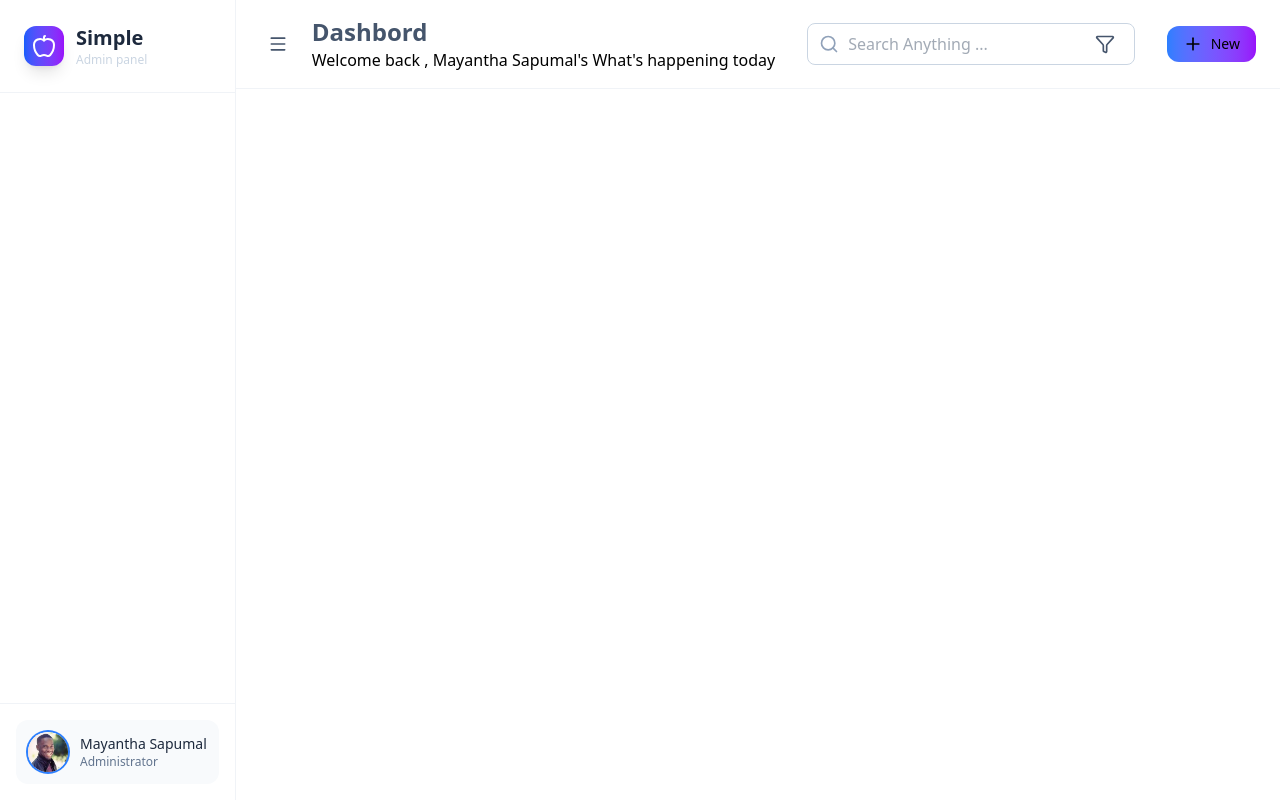
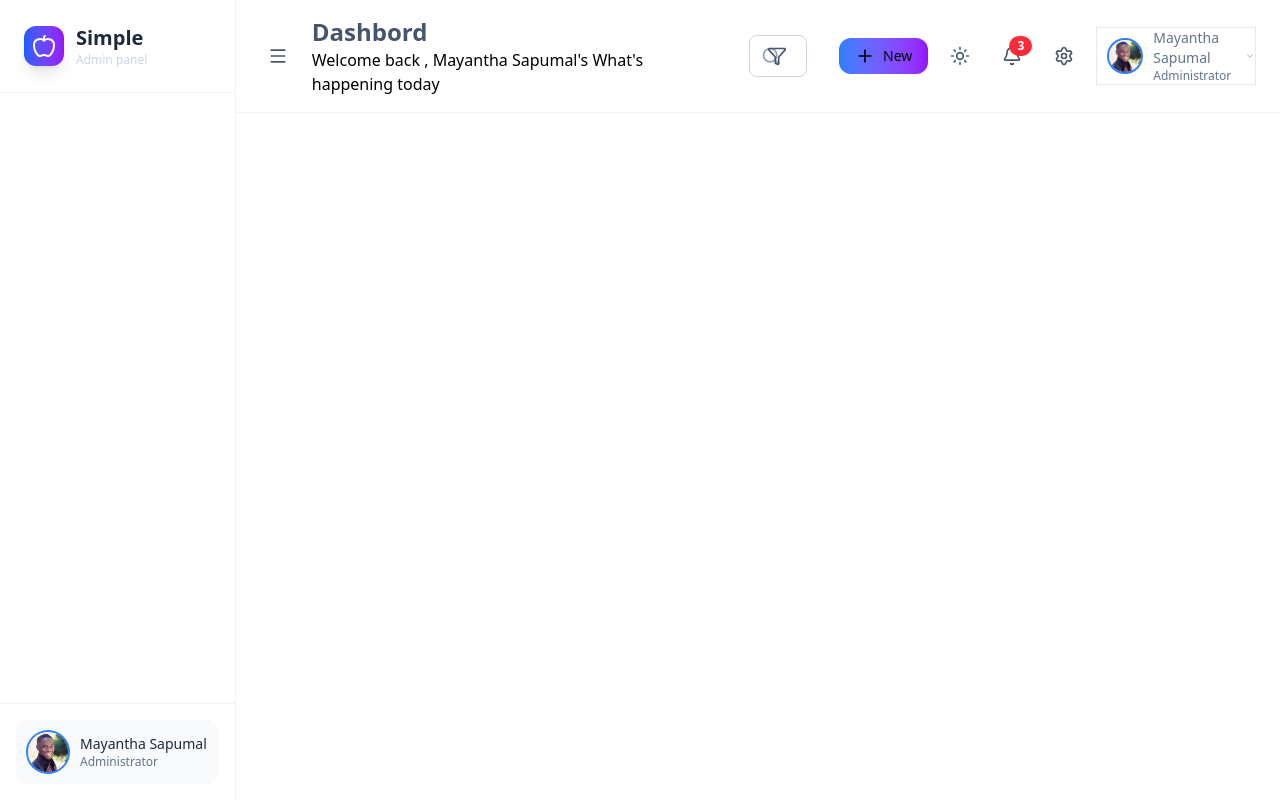
Before and after one commit to MayanthaS/React_Dashbord_Template, a React (Vite) app: page / in a window 1280 px wide. Built offline with nearby package versions, Linux system fonts and the light colour scheme.

Commit message:
Added the setting  and profile

```diff
--- a/src/components/Layout/Header.jsx
+++ b/src/components/Layout/Header.jsx
@@ -1,5 +1,5 @@
 import React from "react";
-import { Filter, Menu, Plus, Search } from "lucide-react";
+import { Bell, ChevronDown, Filter, Menu, Plus, Search, Settings, Sun } from "lucide-react";
 function Header() {
   return (
     <div
@@ -45,6 +45,31 @@ function Header() {
                 <Plus className="w-5 h-5 "/>
                 <span className="text-sm  font-medium ">New</span>
             </button>
+            {/*Theme Toggle */}
+            <button className="p-2.5 text-slate-600 dark:text-slate-300 hover:bg-slate-100 dark:hover:bg-slate-800 transition-colors">
+                <Sun className="w-5 h-5  "/>
+            </button>
+             {/*Notifications */}
+             <button className=" relative p-2.5 rounded-xl  text-slate-600 dark:text-slate-300 hover:bg-slate-100 dark:hover:bg-slate-800 transition-colors">
+                <Bell className="w-5 h-5  "/>
+                <span className="absolute top-0 right-0 inline-flex items-center justify-center px-2 py-1 text-xs font-bold leading-none text-white bg-red-500 rounded-full">3</span>
+             </button>
+             {/*Settings */}
+             <button className="p-2.5 text-slate-600 dark:text-slate-300 hover:bg-slate-100 dark:hover:bg-slate-800 transition-colors">
+                <Settings className="w-5 h-5  "/>
+             </button>
+             {/*Profile  */}
+             <div className="flex items-center space-x-3 pl-3 border-1 border-slate-200 dark:border-slate-700">
+                <img src="./src/images/img.png"
+                alt="user"
+                className="w-8 h-8 rounded-full ring-2 ring-blue-500" />
+                <div className="hidden md:block ">
+                    <p className="text-sm font-medium text-slate-500 dark:text-slate-400">Mayantha Sapumal</p>
+                    <p className="text-xs text-slate-500 dark:text-slate-400">Administrator</p>
+                </div>
+                <ChevronDown className="w-4 h-4 text-slate-400 dark:text-slate-300"/>
+
+             </div>
         </div>
       </div>
     </div>
```
